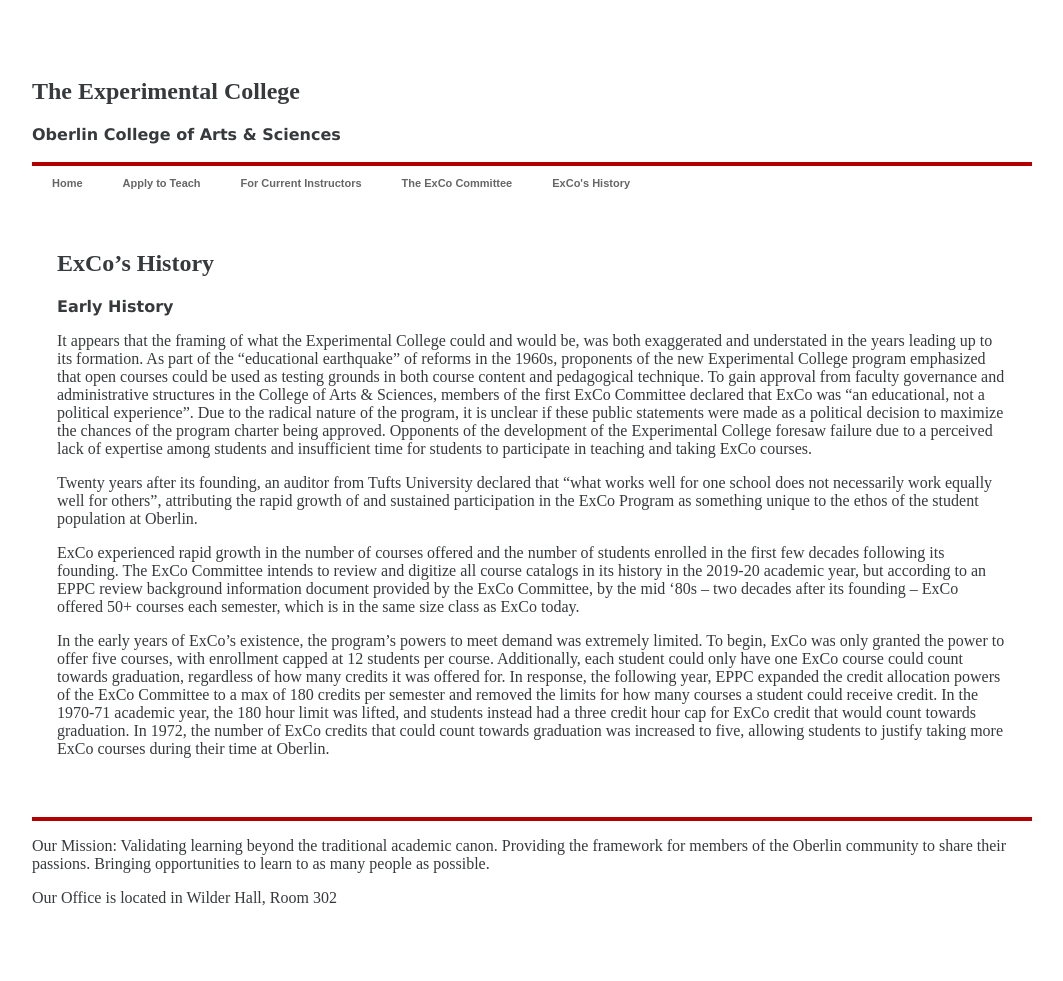
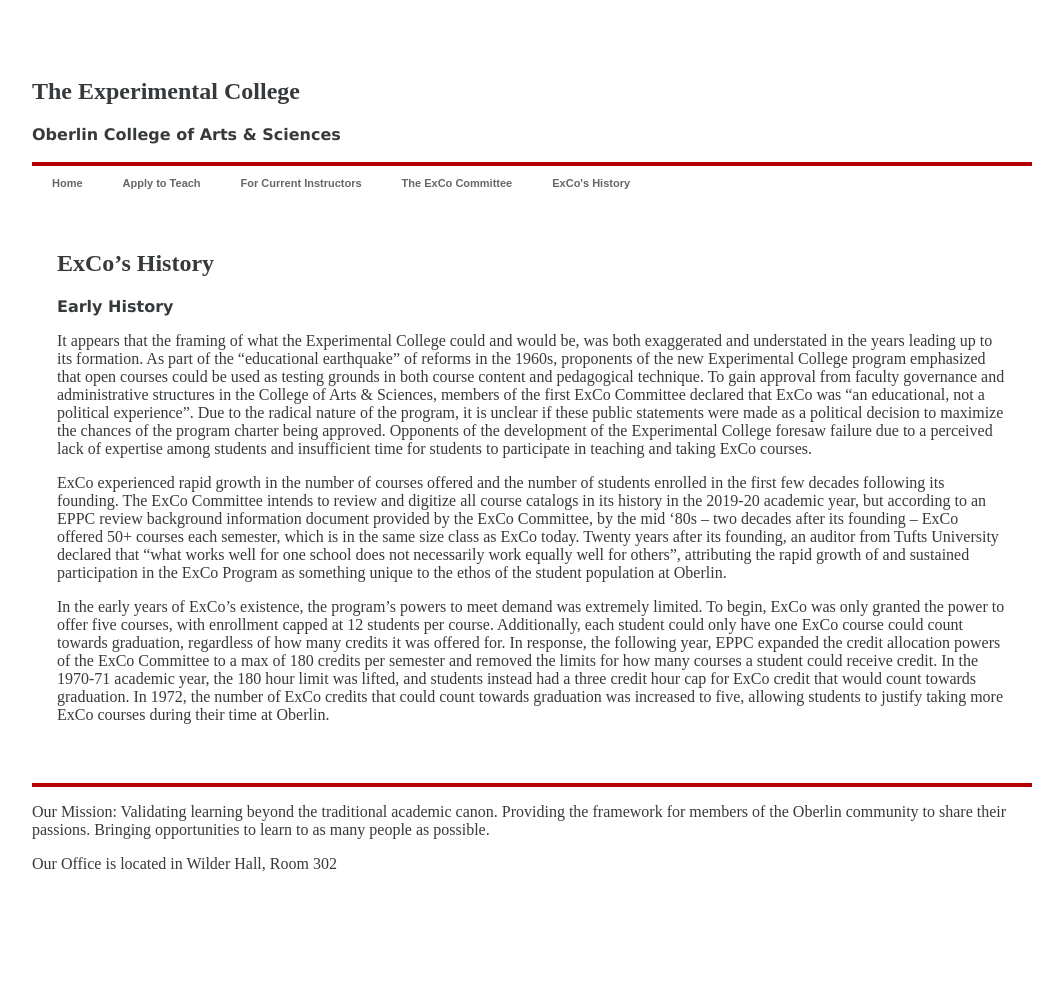
Before and after one commit to OberlinExCo/OberlinExCo.github.io, a Jekyll site: the page built from history.md, in a window 1280 px wide. Shown: the whole page, without its empty margins (108-1171 px from the left). Built offline with Jekyll 4.4.1, drawn with Linux system fonts in a browser that asks for light colours; after the commit the page ends 947 px from its top, so only the background shows below that.

Commit message:
Update history.md
moving a sentence for coherency of argument

```diff
--- a/history.md
+++ b/history.md
@@ -7,8 +7,6 @@ layout: default
 # Early History
 It appears that the framing of what the Experimental College could and would be, was both exaggerated and understated in the years leading up to its formation. As part of the “educational earthquake” of reforms in the 1960s, proponents of the new Experimental College program emphasized that open courses could be used as testing grounds in both course content and pedagogical technique. To gain approval from faculty governance and administrative structures in the College of Arts & Sciences, members of the first ExCo Committee declared that ExCo was “an educational, not a political experience”. Due to the radical nature of the program, it is unclear if these public statements were made as a political decision to maximize the chances of the program charter being approved. Opponents of the development of the Experimental College foresaw failure due to a perceived lack of expertise among students and insufficient time for students to participate in teaching and taking ExCo courses.
 
-Twenty years after its founding, an auditor from Tufts University declared that “what works well for one school does not necessarily work equally well for others”, attributing the rapid growth of and sustained participation in the ExCo Program as something unique to the ethos of the student population at Oberlin.
-
-ExCo experienced rapid growth in the number of courses offered and the number of students enrolled in the first few decades following its founding. The ExCo Committee intends to review and digitize all course catalogs in its history in the 2019-20 academic year, but according to an EPPC review background information document provided by the ExCo Committee, by the mid ‘80s -- two decades after its founding -- ExCo offered 50+ courses each semester, which is in the same size class as ExCo today.
+ExCo experienced rapid growth in the number of courses offered and the number of students enrolled in the first few decades following its founding. The ExCo Committee intends to review and digitize all course catalogs in its history in the 2019-20 academic year, but according to an EPPC review background information document provided by the ExCo Committee, by the mid ‘80s -- two decades after its founding -- ExCo offered 50+ courses each semester, which is in the same size class as ExCo today. Twenty years after its founding, an auditor from Tufts University declared that “what works well for one school does not necessarily work equally well for others”, attributing the rapid growth of and sustained participation in the ExCo Program as something unique to the ethos of the student population at Oberlin.
 
 In the early years of ExCo’s existence, the program’s powers to meet demand was extremely limited. To begin, ExCo was only granted the power to offer five courses, with enrollment capped at 12 students per course. Additionally, each student could only have one ExCo course could count towards graduation, regardless of how many credits it was offered for. In response, the following year, EPPC expanded the credit allocation powers of the ExCo Committee to a max of 180 credits per semester and removed the limits for how many courses a student could receive credit. In the 1970-71 academic year, the 180 hour limit was lifted, and students instead had a three credit hour cap for ExCo credit that would count towards graduation. In 1972, the number of ExCo credits that could count towards graduation was increased to five, allowing students to justify taking more ExCo courses during their time at Oberlin.
```
